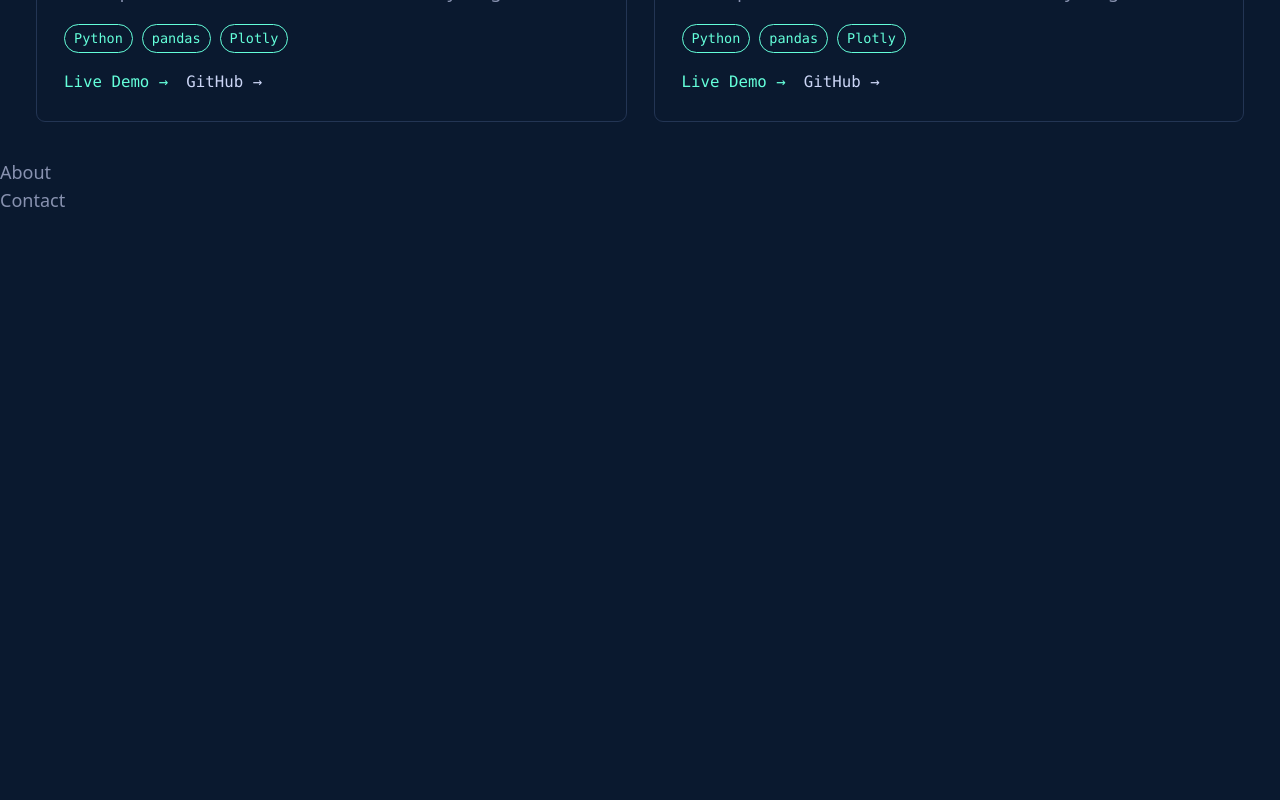
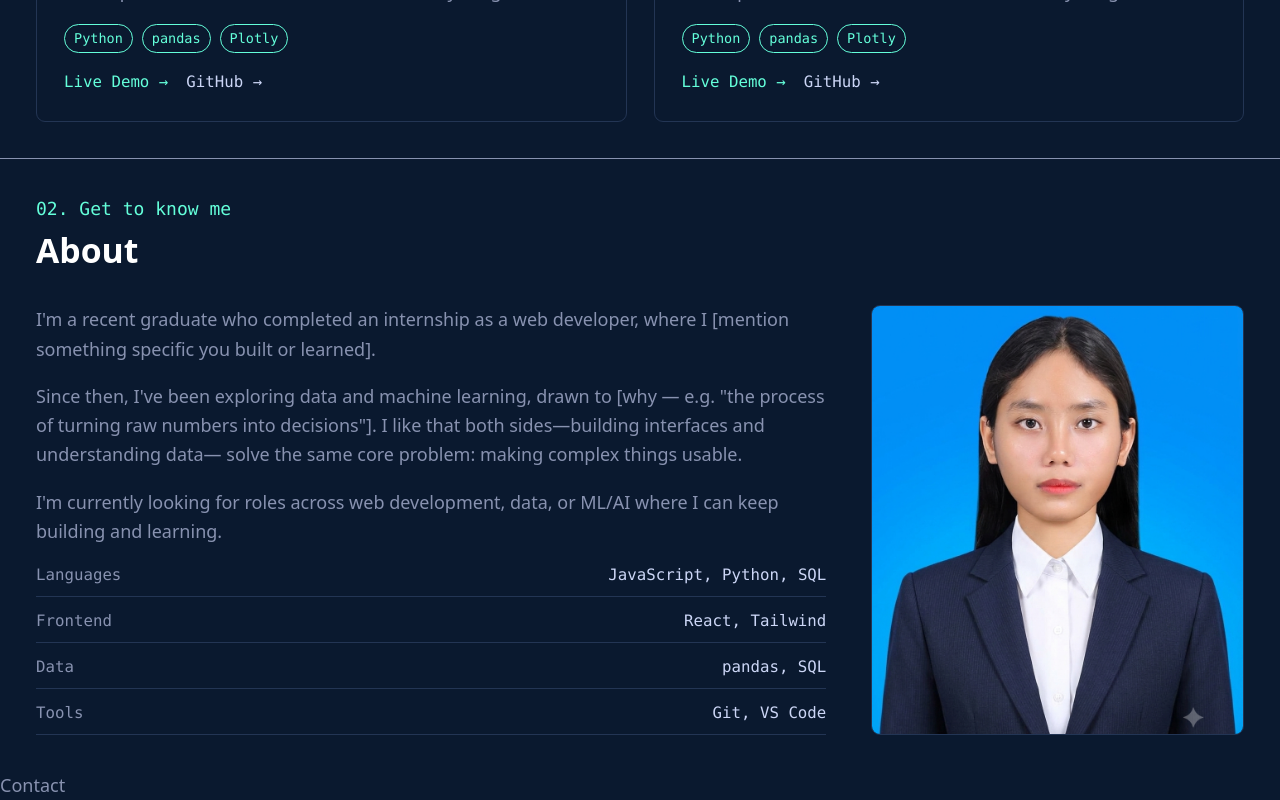
Before and after one commit to thidarr/Personal_Portfolio, a React (Vite) app in the folder my-portfolio/: page / in a window 1280 px wide. Shown: the part 1011-1811 px from the top of the page. Before the commit the page ends 1226 px from the top, so only its background shows below. Built offline with nearby package versions, Linux system fonts and the light colour scheme.

Commit message:
about section version 1

```diff
--- a/my-portfolio/src/App.jsx
+++ b/my-portfolio/src/App.jsx
@@ -1,5 +1,6 @@
 import Hero from "./components/Hero";
 import Projects from "./components/Project";
+import About from "./components/About";
 
 function App() {
   return (
@@ -7,7 +8,7 @@ function App() {
       <nav>Nav</nav>
       <Hero />
       <Projects />
-      <section id="about">About</section>
+      <About />
       <section id="contact">Contact</section>
     </div>
   );
--- /dev/null
+++ b/my-portfolio/src/components/About.jsx
@@ -0,0 +1,57 @@
+import image from "../assets/selfphoto.png"
+function About() {
+    return (
+        <section id="about" className="border-t border-line sm:px-8 sm:py-8 px-4 py-4">
+            <p className="font-mono text-accent mb-2">02. Get to know me</p>
+            <h2 className="text-3xl font-bold text-white mb-8">About</h2>
+
+            <div className="grid grid-cols-1 md:grid-cols-3 gap-10">
+                <div className="order-2 md:order-1 md:col-span-2 text-text leading-relaxed space-y-4">
+                    <p>
+                        I'm a recent graduate who completed an internship as a web developer,
+                        where I [mention something specific you built or learned].
+                    </p>
+                    <p>
+                        Since then, I've been exploring data and machine learning, drawn to
+                        [why — e.g. "the process of turning raw numbers into decisions"].
+                        I like that both sides—building interfaces and understanding data—
+                        solve the same core problem: making complex things usable.
+                    </p>
+                    <p>
+                        I'm currently looking for roles across web development, data, or ML/AI
+                        where I can keep building and learning.
+                    </p>
+
+                    <ul className="font-mono text-sm space-y-3">
+                        <li className="flex justify-between border-b border-border pb-2">
+                            <span className="text-text">Languages</span>
+                            <span className="text-text-h">JavaScript, Python, SQL</span>
+                        </li>
+                        <li className="flex justify-between border-b border-border pb-2">
+                            <span className="text-text">Frontend</span>
+                            <span className="text-text-h">React, Tailwind</span>
+                        </li>
+                        <li className="flex justify-between border-b border-border pb-2">
+                            <span className="text-text">Data</span>
+                            <span className="text-text-h">pandas, SQL</span>
+                        </li>
+                        <li className="flex justify-between border-b border-border pb-2">
+                            <span className="text-text">Tools</span>
+                            <span className="text-text-h">Git, VS Code</span>
+                        </li>
+                    </ul>
+                </div>
+                <div className="order-1 md:order-2 relative w-full h-64 md:h-full">
+                    <img
+                        src={image}
+                        alt="Portrait of me"
+                        className="absolute inset-0 w-full h-full object-cover rounded-lg border border-border"
+                    />
+                </div>
+
+            </div>
+        </section>
+    );
+}
+
+export default About;
--- a/my-portfolio/src/components/Hero.jsx
+++ b/my-portfolio/src/components/Hero.jsx
@@ -7,26 +7,20 @@ function Hero() {
       <p className="font-mono text-sm sm:text-base text-accent mb-4">
         Hi, my name is
       </p>
-
       <h1 className="text-4xl sm:text-5xl md:text-6xl font-bold text-white mb-4">
         Thidar Aung
       </h1>
-
       <span className="font-mono text-xs text-accent border border-accent rounded-full py-2 px-3 mb-4 sm:mb-5 inline-block">
         Web Developer · Data Enthusiast
       </span>
-
-      <p className="max-w-full sm:max-w-135 text-lg sm:text-xl md:text-2xl font-medium text-white mb-6 leading-relaxed line-clamp-2">
+      <p className=" text-lg sm:text-xl md:text-2xl font-medium text-white mb-6 leading-relaxed ">
         I build with code, explore with data, and I'm always curious what's next.
       </p>
-
       <div className="flex flex-wrap gap-4 sm:gap-5">
-
         <a href="#projects"
           className="inline-block px-5 sm:px-7 py-3 sm:py-3.5 font-mono text-sm hover:text-accent border hover:border-accent rounded-2xl transition-all duration-200 hover:bg-accent-bg hover:shadow-lg hover:shadow-accent/20 hover:scale-105 focus-visible:outline focus-visible:outline-accent text-text-h border-text focus-visible:outline-offset-2 no-underline"        >
           View My Work
         </a>
-
         <a href="#contact"
           className="inline-block px-5 sm:px-7 py-3 sm:py-3.5 font-mono text-sm hover:text-accent border hover:border-accent rounded-2xl transition-all duration-200 hover:bg-accent-bg hover:shadow-lg hover:shadow-accent/20 hover:scale-105 focus-visible:outline focus-visible:outline-accent text-text-h border-text focus-visible:outline-offset-2 no-underline"        >
           Get In Touch
```
